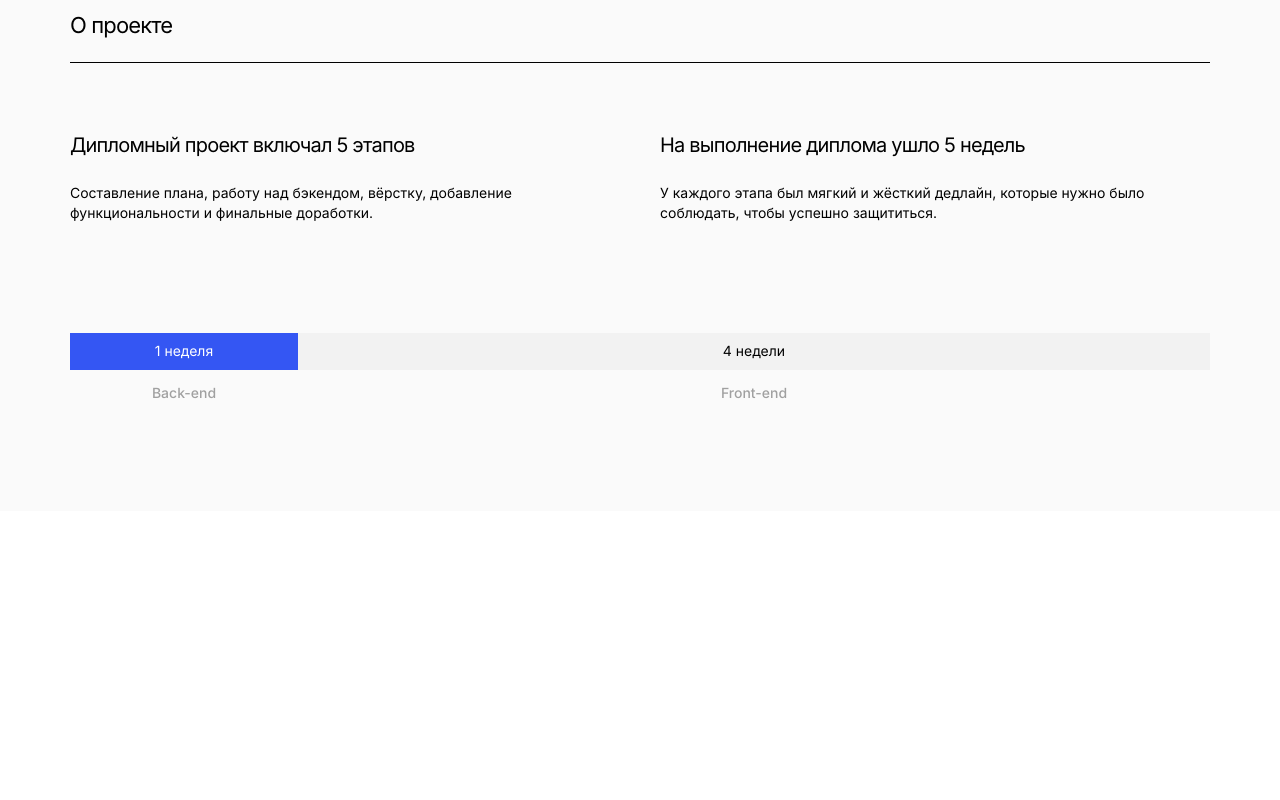
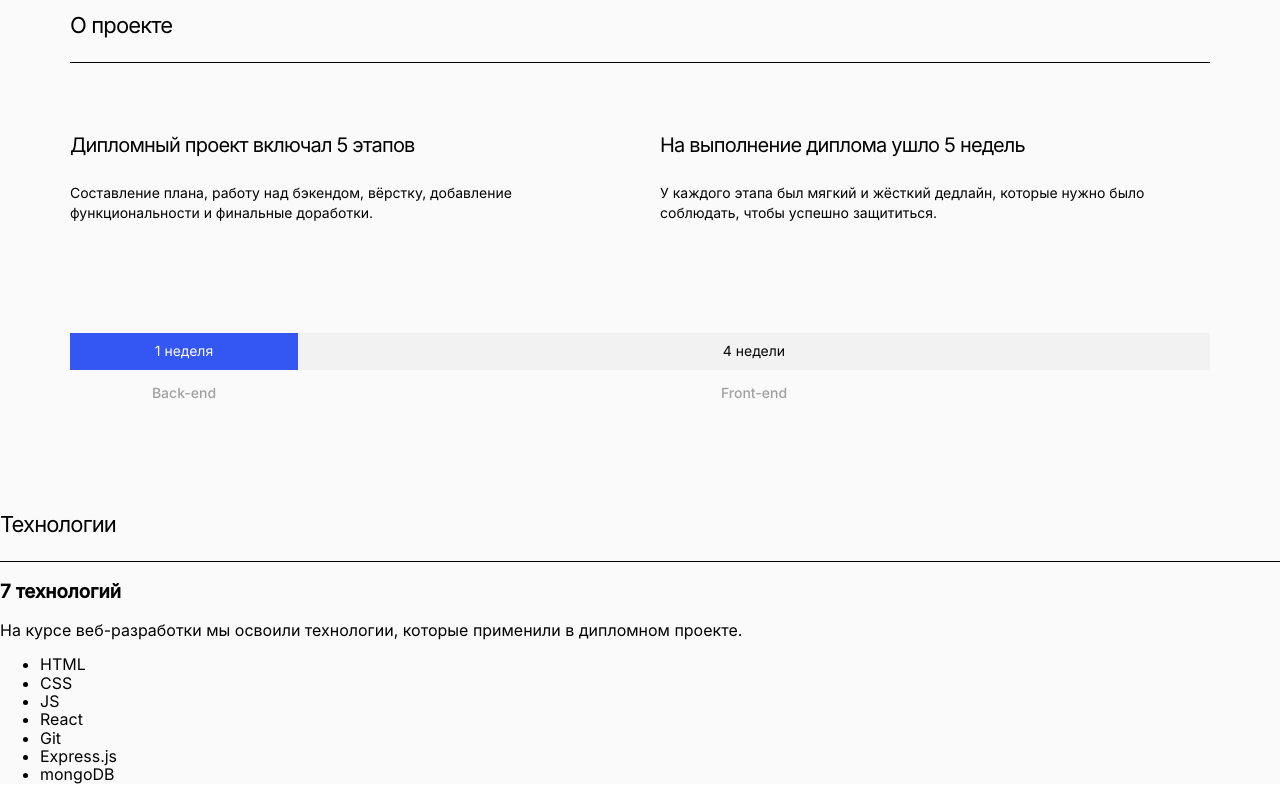
Before and after one commit to ShnaiderDanila/movies-explorer-frontend, a React (Create React App) app: page / in a window 1280 px wide. Shown: the part 762-1562 px from the top of the page. Before the commit the page ends 1273 px from the top, so only its background shows below. Built offline with nearby package versions, Linux system fonts and the light colour scheme.

Commit message:
feat: Add jsx markup to the Techs functional component at ./src/components/Main/Techs/Techs.js

```diff
--- a/src/components/Main/Techs/Techs.js
+++ b/src/components/Main/Techs/Techs.js
@@ -3,8 +3,22 @@ import './Techs.css';
 
 function Techs() {
   return (
-    <section className='techs'>
-
+    <section className='techs' id='techs'>
+      <h2 className='techs__title main__subtitle'>Технологии</h2>
+      <div className='techs__title-line main__subtitle-line'></div>
+      <h3 className='techs__subtitle'>7 технологий</h3>
+      <p className='techs__text'>
+        На курсе веб-разработки мы освоили технологии, которые применили в дипломном проекте.
+      </p>
+      <ul className='techs__elements'>
+        <li className='techs__element'>HTML</li>
+        <li className='techs__element'>CSS</li>
+        <li className='techs__element'>JS</li>
+        <li className='techs__element'>React</li>
+        <li className='techs__element'>Git</li>
+        <li className='techs__element'>Express.js</li>
+        <li className='techs__element'>mongoDB</li>
+      </ul>
     </section>
   )
 }
```
